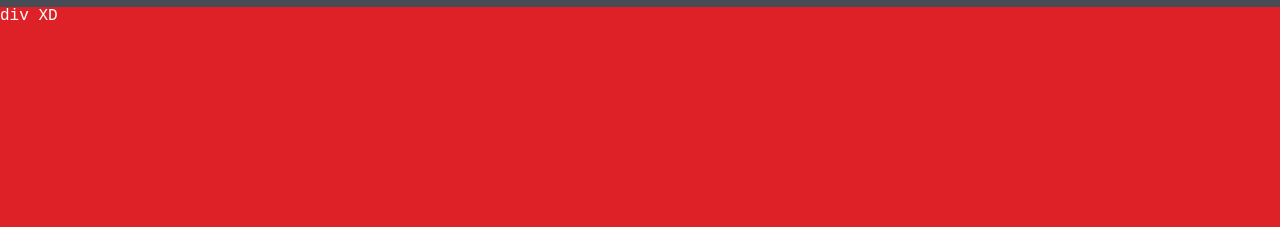
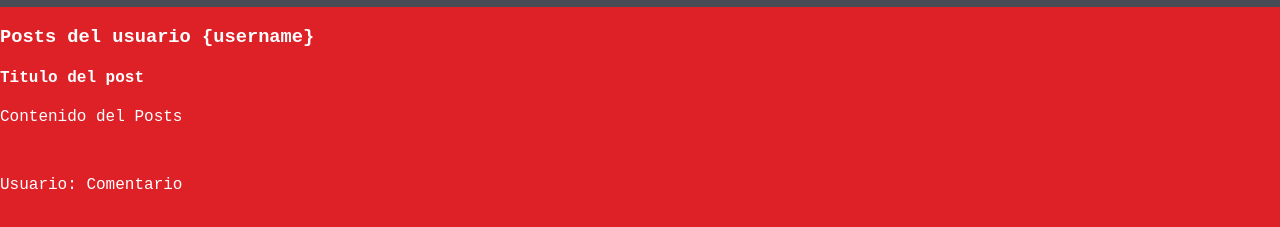
Before and after one commit to SplashGG/curso-git, a plain HTML site: page index.html in a window 1280 px wide. Shown: the part 63-290 px from the top of the page. Drawn offline with Linux system fonts and the light colour scheme; a web font is replaced by a local one.

Commit message:
Added post html

```diff
--- a/index.html
+++ b/index.html
@@ -16,8 +16,14 @@
         <h1>Blog Curso Git & GitHub</h1>
     </div>
 
-    <div>
-        div XD
+    <div class="container" id="content">
+        <h3>Posts del usuario {username}</h3>
+        <div class="post">
+            <h4>Titulo del post</h4>
+            <p>Contenido del Posts</p>
+            <br>
+            <p><span>Usuario:</span> Comentario</p>
+        </div>
     </div>
 </body>
 </html>
```
